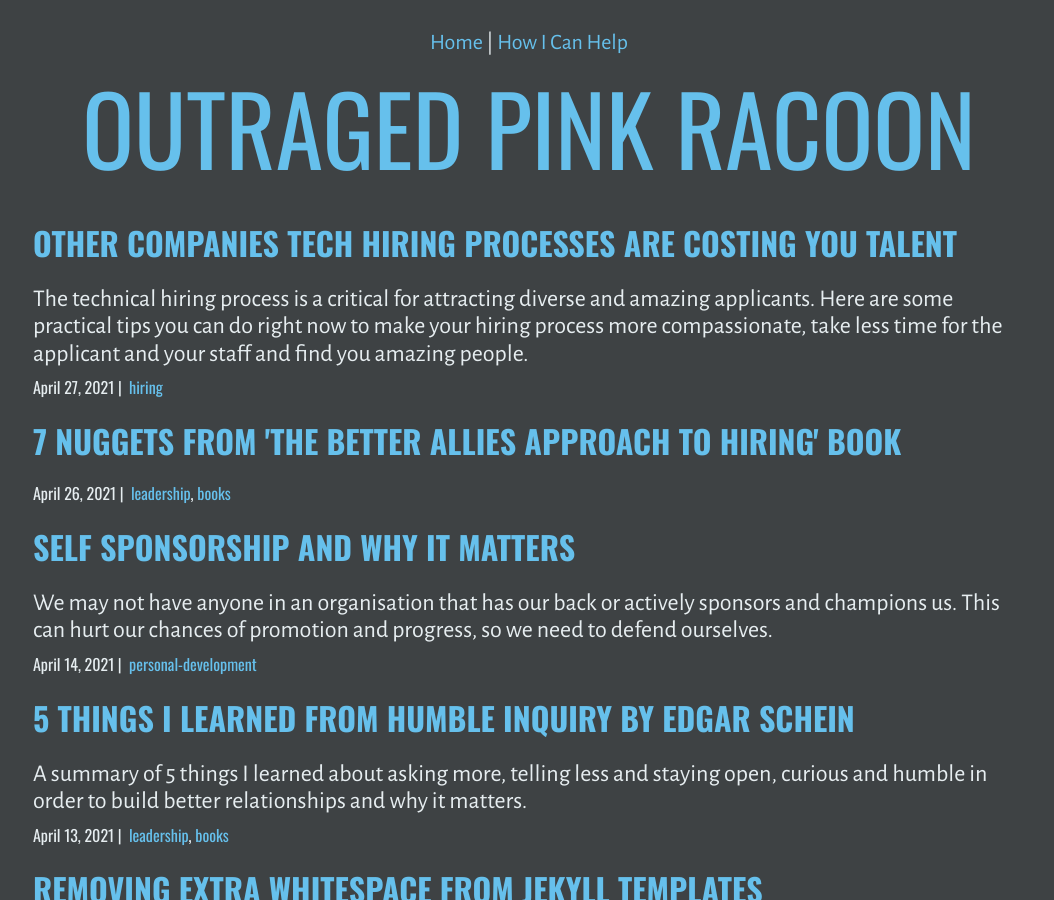
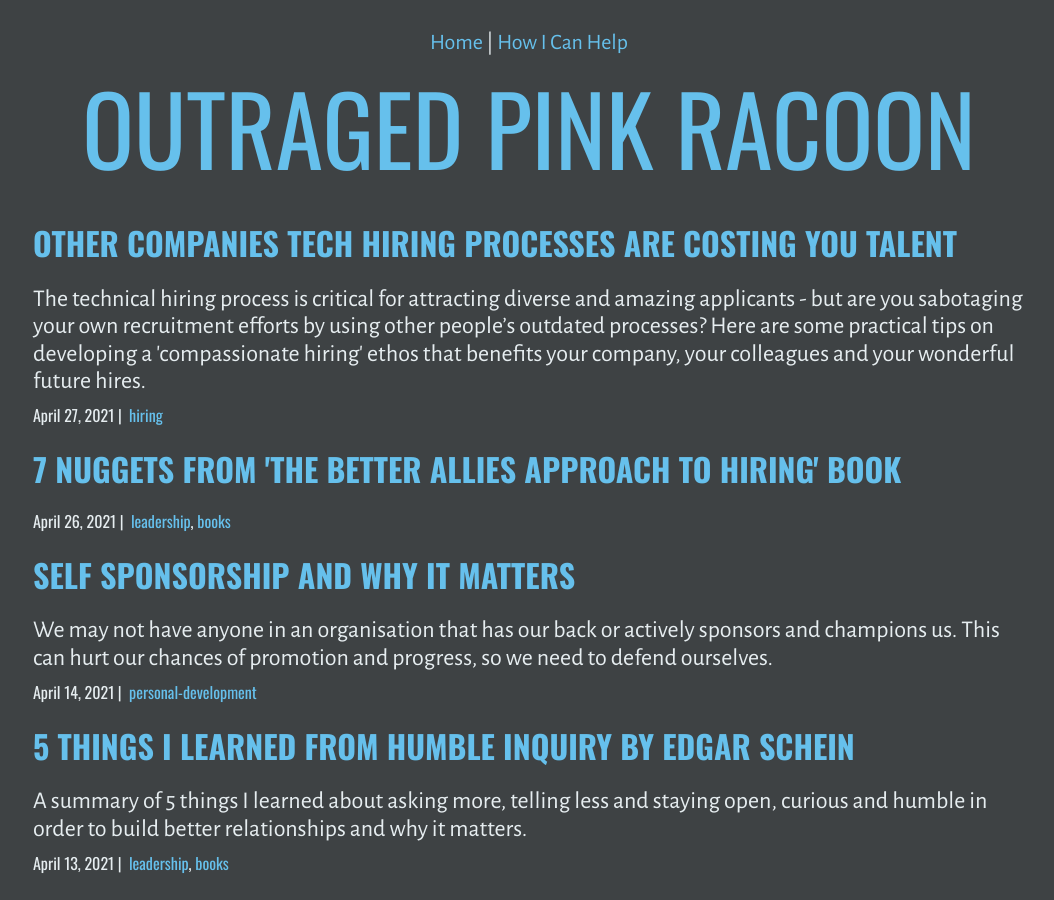
Before and after one commit to outragedpinkracoon/outragedpinkracoon.github.io, a Jekyll site: the page built from index.html, in a window 1280 px wide and 900 px high. Shown: the whole window, without its empty margins (111-1165 px from the left). Built offline with Jekyll 4.4.1, drawn with Linux system fonts in a browser that asks for light colours.

Commit message:
Metadata update

```diff
--- a/_posts/2021-04-27-other-companies-hiring-processes-are-costing-you.md
+++ b/_posts/2021-04-27-other-companies-hiring-processes-are-costing-you.md
@@ -1,6 +1,6 @@
 ---
 title: Other companies tech hiring processes are costing YOU talent
-description: The technical hiring process is a critical for attracting diverse and amazing applicants. Here are some practical tips you can do right now to make your hiring process more compassionate, take less time for the applicant and your staff and find you amazing people.
+description: The technical hiring process is critical for attracting  diverse and amazing applicants - but are you sabotaging your own recruitment efforts by using other people’s outdated processes? Here are some practical tips on developing a 'compassionate hiring' ethos that benefits your company, your colleagues and your wonderful future hires.
 layout: post
 categories: [hiring]
 ---
```
